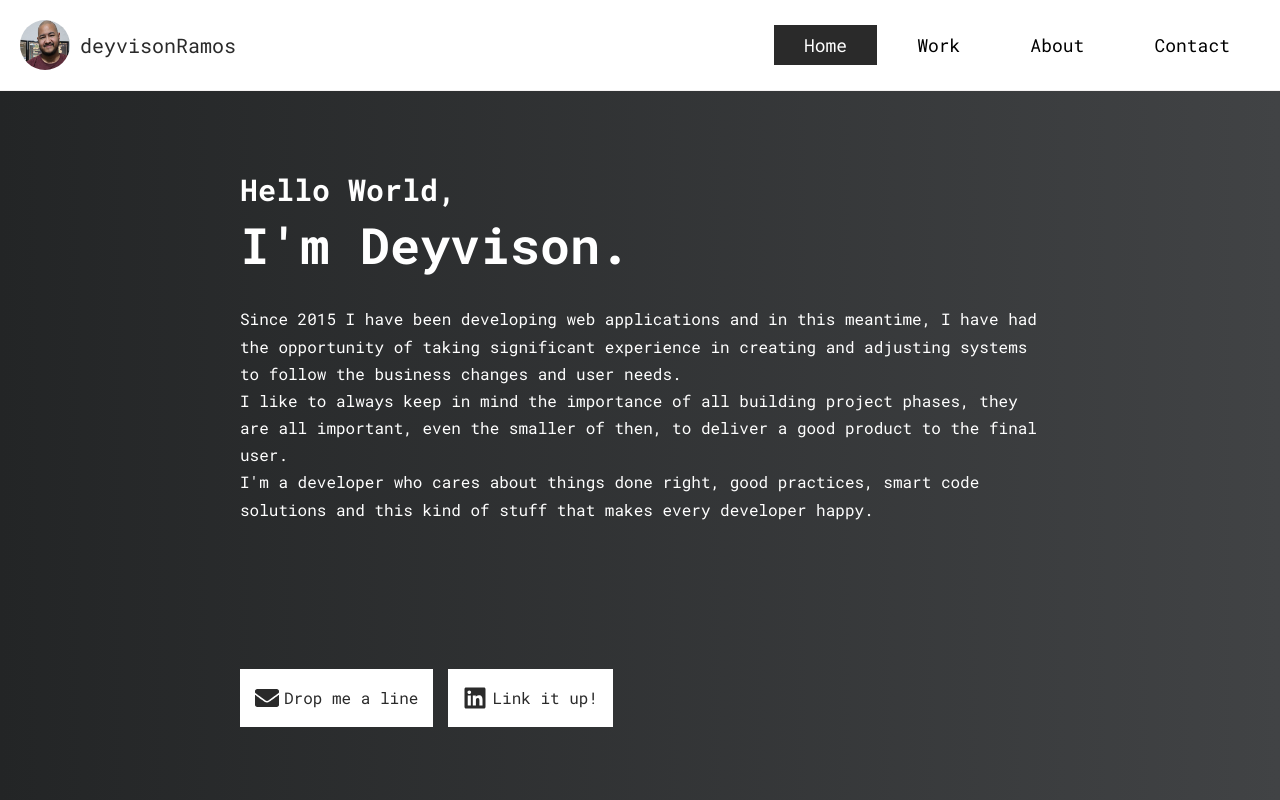
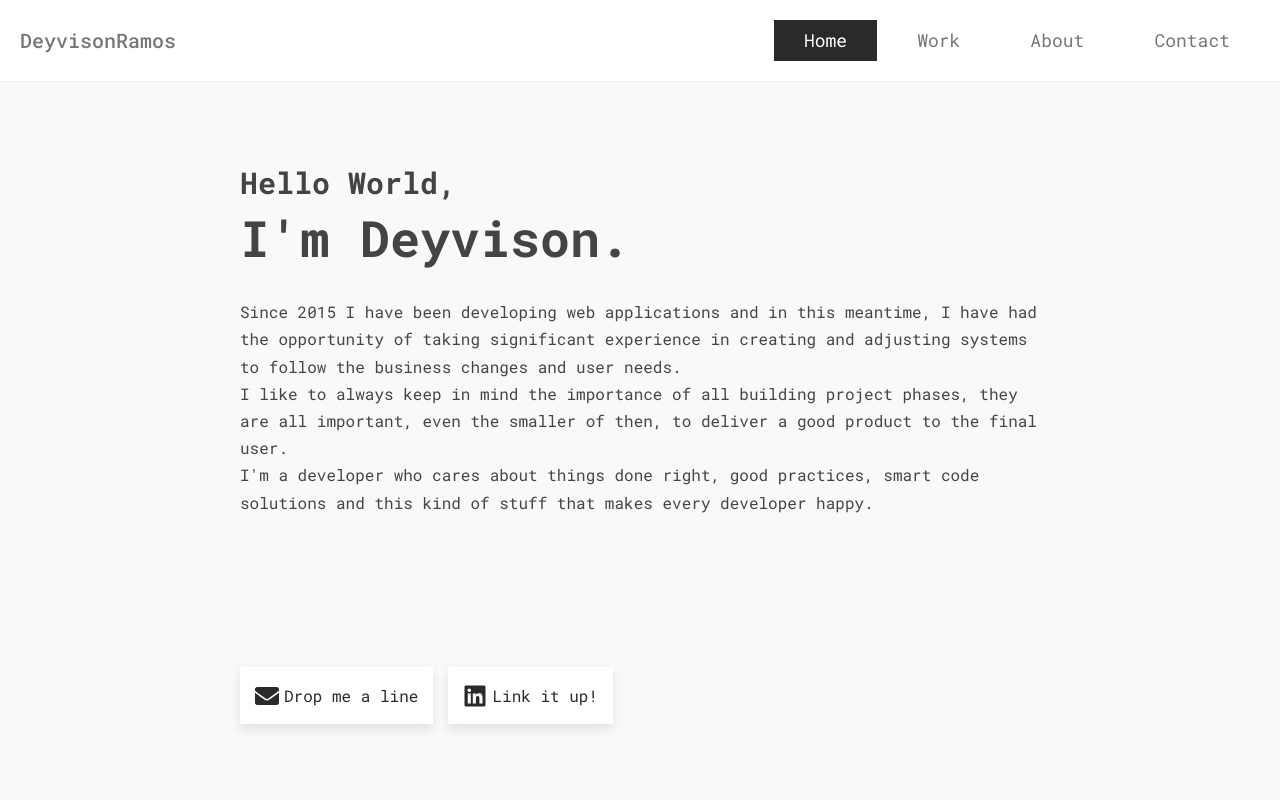
Before and after one commit to deyvisonramos/devfolio, a React (Create React App) app: page / in a window 1280 px wide. Built offline with nearby package versions, Linux system fonts and the light colour scheme.

Commit message:
feature: text and color style adjustments

```diff
--- a/src/layout/header/header.component.jsx
+++ b/src/layout/header/header.component.jsx
@@ -1,7 +1,7 @@
 import React from "react";
 
 import './header.styles.scss';
-import img from 'assets/images/deyvison-ramos-profile.jpg';
+// import img from 'assets/images/deyvison-ramos-profile.jpg';
 import { Link } from "react-router-dom";
 
 const Header = () => {
@@ -9,12 +9,12 @@ const Header = () => {
     <header className="header">
       <div className="logo-box">
         <Link to="/" className="logo-box__link">
-          <img
+          {/* <img
             src={img}
             alt="deyvison's profile"
             className="logo-box__image"
-          />
-          <span className="logo-box__text">deyvisonRamos</span>
+          /> */}
+          <span className="logo-box__text">DeyvisonRamos</span>
         </Link>
       </div>
       <nav className="nav-menu">
--- a/src/layout/header/header.styles.scss
+++ b/src/layout/header/header.styles.scss
@@ -1,4 +1,5 @@
 .header {
+  // background-color: linear-gradient(to right, #232526, #414345);
   display: flex;
   align-items: center;
   padding: 2rem;
@@ -11,7 +12,8 @@
   &__link {
     &:visited,
     &:link {
-      color: var(--color-black);
+      color: var(--color-grey-dark-2);
+      font-weight: 500;
       text-decoration: none;
       display: flex;
       align-items: center;
@@ -32,6 +34,7 @@
 
 .nav-menu {
   &__list {
+    color: var(--color-grey-dark-2);
     list-style: none;
     display: flex;
     align-items: center;
--- a/src/pages/home/home.styles.scss
+++ b/src/pages/home/home.styles.scss
@@ -1,6 +1,6 @@
 .home-content {
-  background-image: linear-gradient(to right, #232526, #414345);
-  color: var(--color-white);
+  color: var(--color-grey-dark);
+  background-color: var(--color-grey-light);
   display: flex;
   justify-content: center;
   height: 100%;
--- a/src/sass/base/_base.scss
+++ b/src/sass/base/_base.scss
@@ -38,3 +38,16 @@ ul {
   background-color: var(--color-black);
   color: var(--color-white);
 }
+
+
+body::-webkit-scrollbar {
+  width: .4rem;
+}
+
+body::-webkit-scrollbar-track {
+  background: #1e1e24;
+}
+
+body::-webkit-scrollbar-thumb {
+  background: #6649b8;
+}
--- a/src/ui/button/custom-button.styles.scss
+++ b/src/ui/button/custom-button.styles.scss
@@ -7,6 +7,7 @@
   display: flex;
   align-items: center;
   justify-content: center;
+  box-shadow: 0 .5rem 1rem rgba(0,0,0,.1);
 
   &:link, &:visited {
     text-decoration: none;
```
